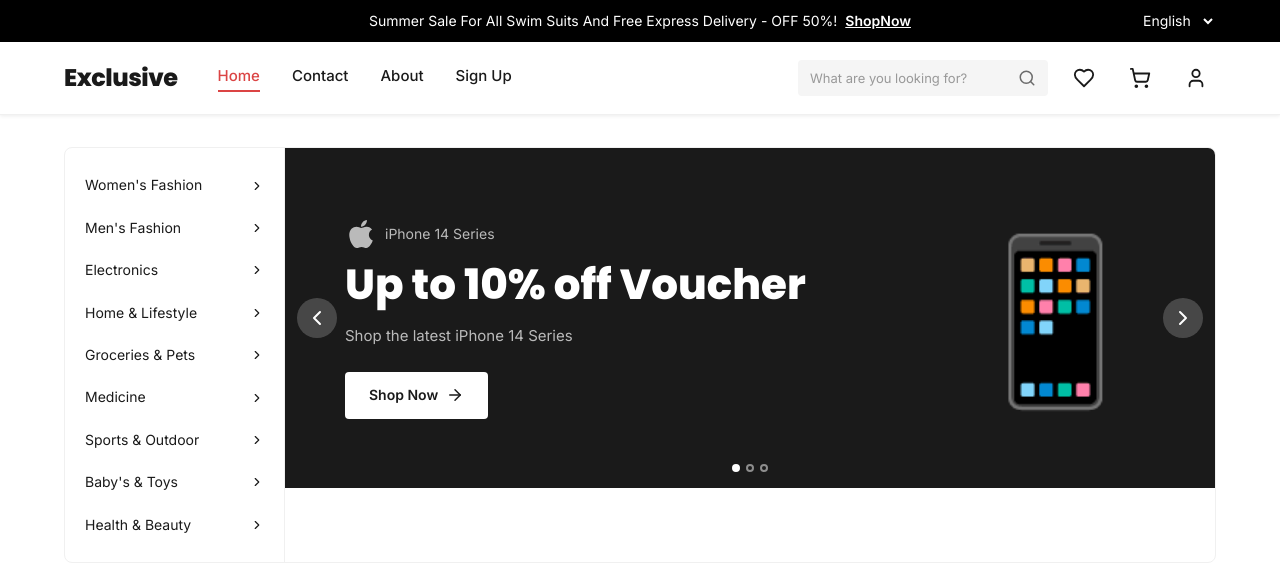
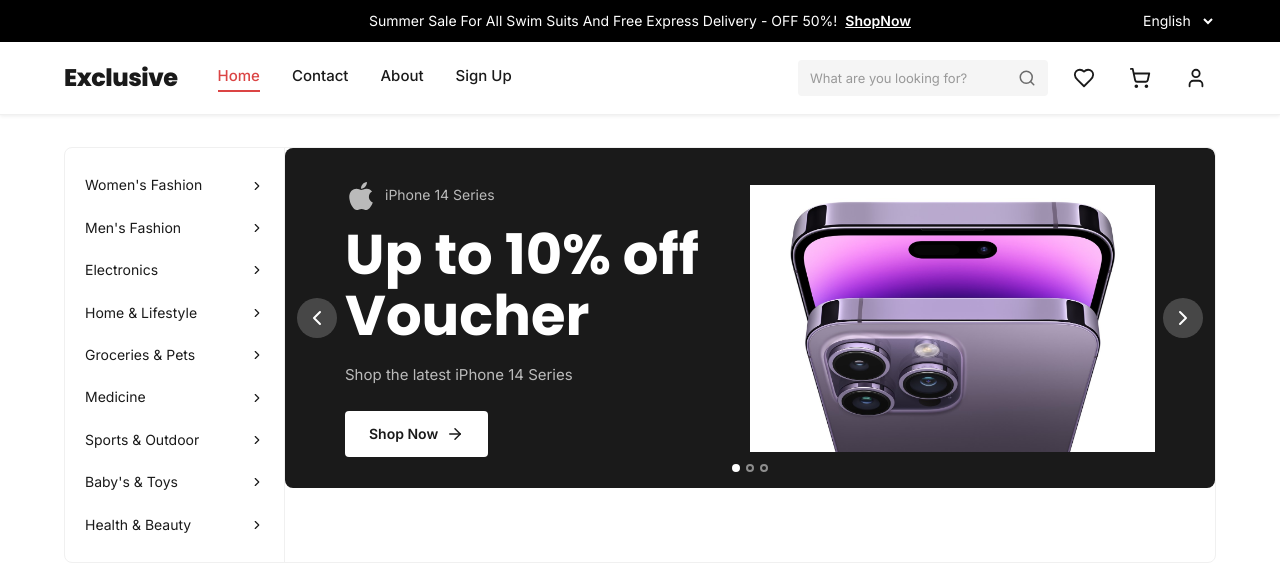
Before and after one commit to mansoorKhan39/exclusive-ecommerce, a React (Create React App) app in the folder frontend/: page / in a window 1280 px wide. Shown: the top 564 px of the page. Built offline with nearby package versions, Linux system fonts and the light colour scheme; no server answers; the HTML template or start-up script is replaced by a standard one.

Commit message:
Updated hero banner with real iPhone image

```diff
--- a/frontend/src/pages/HomePage.css
+++ b/frontend/src/pages/HomePage.css
@@ -11,11 +11,25 @@
 .sidebar-cat-link:hover { color: var(--primary); background: var(--primary-light); }
 
 /* Hero Banner */
-.hero-banner { position: relative; height: 340px; display: flex; align-items: center; overflow: hidden; }
+.hero-banner {
+  position: relative;
+  height: 340px;
+  display: flex;
+  align-items: center;
+  overflow: hidden;
+  border-radius: 8px;
+  background: #000;
+}
 .hero-content { display: flex; align-items: center; justify-content: space-between; width: 100%; padding: 0 60px; }
 .hero-text { flex: 1; }
 .hero-label { font-size: 14px; color: rgba(255,255,255,0.7); margin-bottom: 12px; display: flex; align-items: center; gap: 8px; }
-.hero-title { font-size: 42px; font-weight: 800; color: #fff; line-height: 1.1; margin-bottom: 16px; font-family: var(--font-main); }
+.hero-title {
+  font-size: 56px;
+  font-weight: 700;
+  color: #fff;
+  line-height: 1.1;
+  margin-bottom: 16px;
+}
 .hero-subtitle { font-size: 15px; color: rgba(255,255,255,0.7); margin-bottom: 24px; }
 .hero-cta {
   display: inline-flex; align-items: center; gap: 8px;
@@ -24,7 +38,18 @@
   transition: var(--transition);
 }
 .hero-cta:hover { background: var(--primary); color: #fff; }
-.hero-image { font-size: 120px; flex-shrink: 0; }
+.hero-image {
+  flex: 1;
+  display: flex;
+  justify-content: center;
+  align-items: center;
+}
+
+.hero-image img {
+  width: 500px;
+  max-width: 100%;
+  object-fit: contain;
+}
 .hero-nav {
   position: absolute; top: 50%; transform: translateY(-50%);
   background: rgba(255,255,255,0.2); border: none; border-radius: 50%;
--- a/frontend/src/pages/HomePage.js
+++ b/frontend/src/pages/HomePage.js
@@ -1,4 +1,5 @@
 import React, { useState, useEffect } from 'react';
+import iphone14 from "../assets/iphone14.jpg";
 import { Link } from 'react-router-dom';
 import { FaApple } from "react-icons/fa";
 import { ChevronLeft, ChevronRight, ArrowRight, Truck, Headphones, ShieldCheck } from 'lucide-react';
@@ -47,7 +48,7 @@
 const HeroBanner = () => {
   const [slide, setSlide] = useState(0);
   const slides = [
-    { bg: '#1a1a1a', label: 'iPhone 14 Series', title: 'Up to 10% off Voucher', subtitle: 'Shop the latest iPhone 14 Series', img: '📱' },
+    { bg: '#1a1a1a', label: 'iPhone 14 Series', title: 'Up to 10% off Voucher', subtitle: 'Shop the latest iPhone 14 Series', img: iphone14 },
     { bg: '#0d47a1', label: 'Best Speakers', title: 'Enhance Your Music Experience', subtitle: 'Crystal clear sound, everywhere you go', img: '🔊' },
     { bg: '#1b5e20', label: 'New Arrival', title: 'Shop Our Latest Collection', subtitle: 'Discover trending products at great prices', img: '🛍️' },
   ];
@@ -70,7 +71,7 @@
           </Link>
         </div>
         <div className="hero-image">
-          <span style={{ fontSize: '160px' }}>{slides[slide].img}</span>
+          <img src={slides[slide].img} alt="iPhone 14" />
         </div>
       </div>
       <button className="hero-nav next" onClick={next}><ChevronRight size={24} /></button>
```
Also changed, not shown: frontend/src/assets/iphone14.jpg (added).
